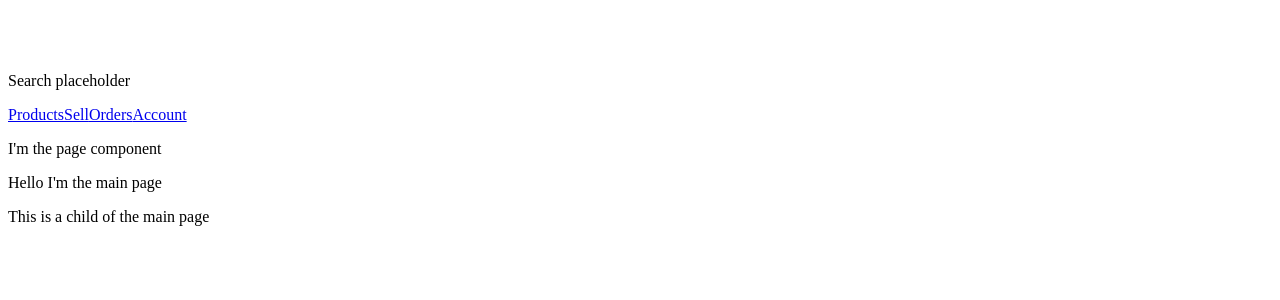
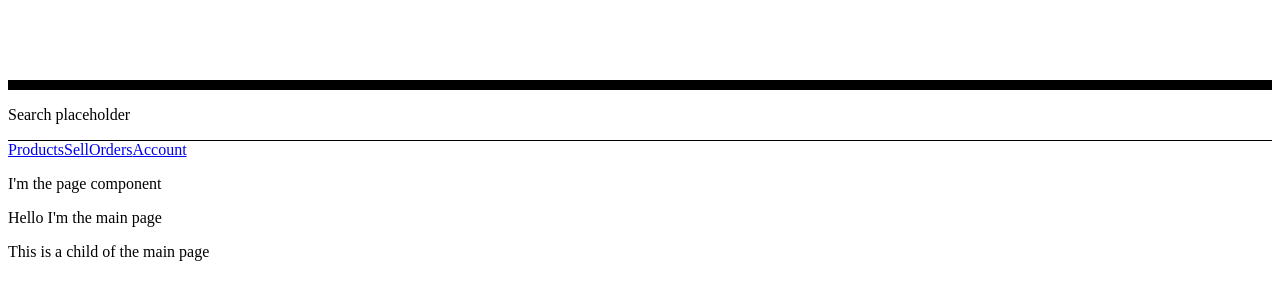
Before and after one commit to TKais/Urban-Palm-Tree, a Next.js app in the folder frontend/: page / in a window 1280 px wide. Shown: the part 88-388 px from the top of the page. Built offline with nearby package versions, Linux system fonts and the light colour scheme.

Commit message:
Add styled header

```diff
--- a/frontend/components/Header.js
+++ b/frontend/components/Header.js
@@ -1,10 +1,10 @@
 import Link from 'next/link';
 import Nav from './Nav';
-import { LogoStyles } from './styles/Main';
+import { LogoStyles, HeaderStyles } from './styles/Main';
 
 function Header(props) {
   return (
-    <header>
+    <HeaderStyles>
       <div className="bar">
         <LogoStyles>
           <Link href="/">Urban Palm Tree</Link>
@@ -14,7 +14,7 @@ function Header(props) {
         <p>Search placeholder</p>
       </div>
       <Nav />
-    </header>
+    </HeaderStyles>
   );
 }
 
```
